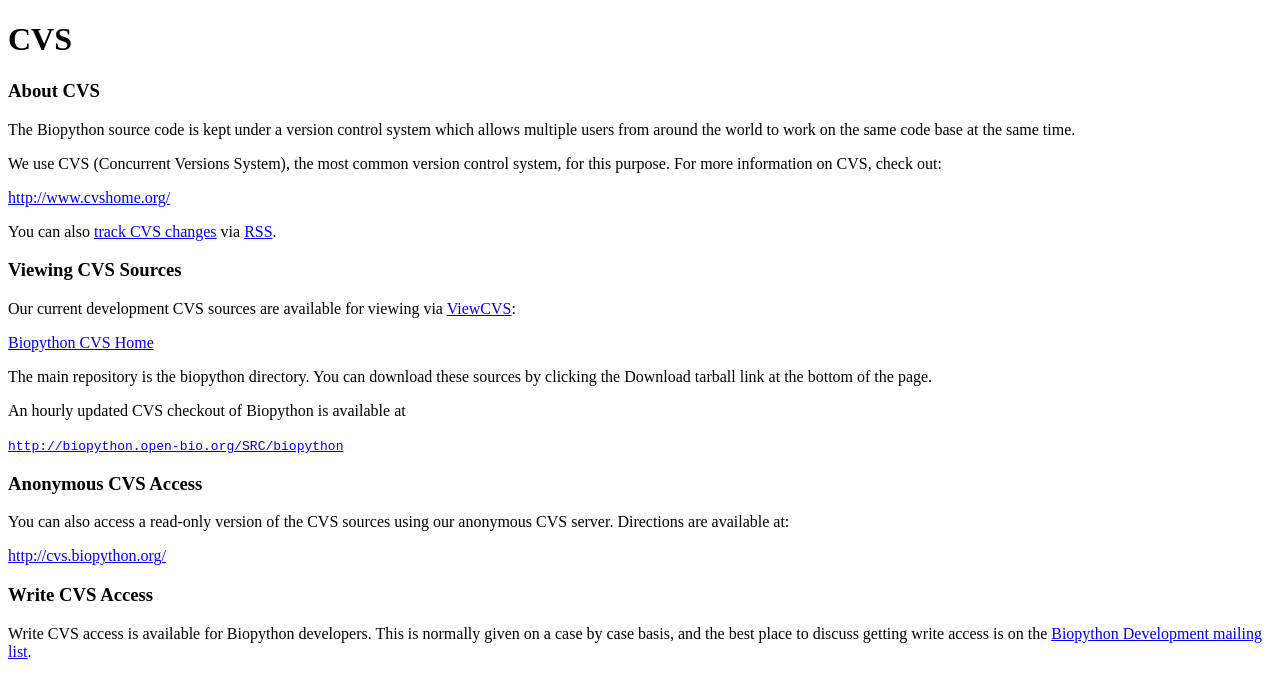
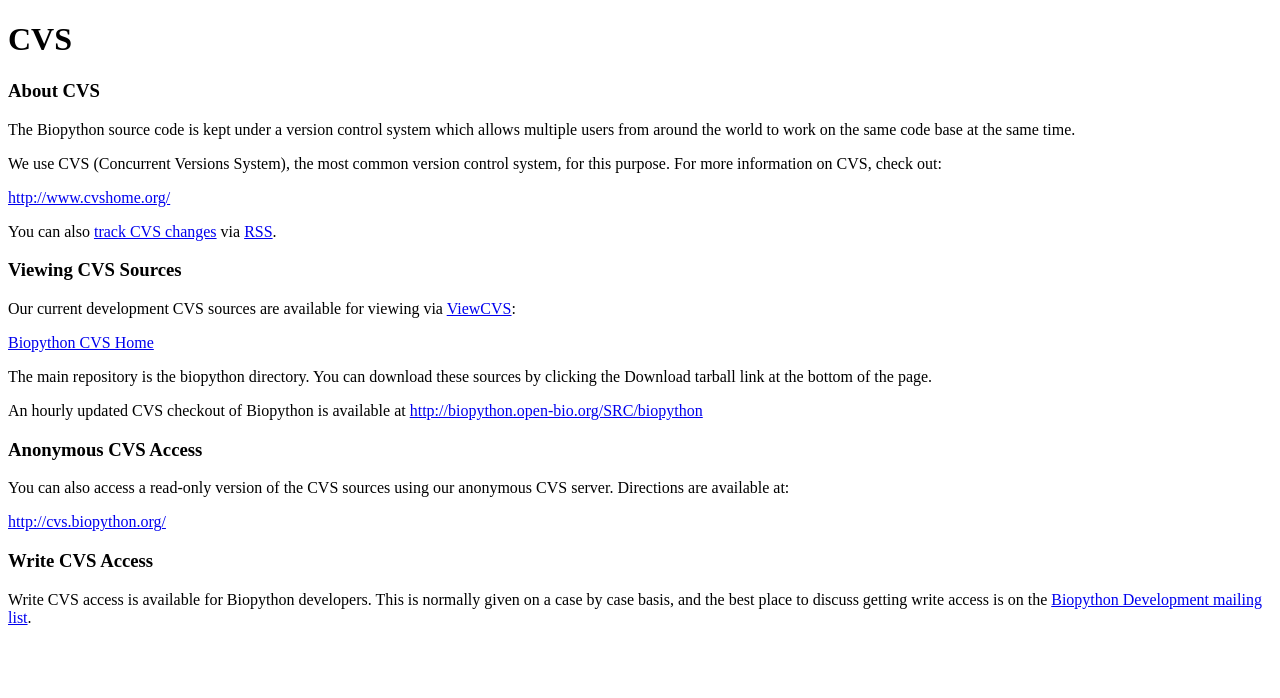
Before and after one commit to biopython/biopython.github.io, a Jekyll site: the page built from wiki/CVS.md, in a window 1280 px wide. Shown: the top 698 px of the page. Built offline with Jekyll 4.4.1, drawn with Linux system fonts in a browser that asks for light colours.

Commit message:
/* Viewing CVS Sources */

```diff
--- a/wiki/CVS.md
+++ b/wiki/CVS.md
@@ -30,8 +30,7 @@ The main repository is the biopython directory. You can download these
 sources by clicking the Download tarball link at the bottom of the page.
 
 An hourly updated CVS checkout of Biopython is available at
-
-[`http://biopython.open-bio.org/SRC/biopython`](http://biopython.open-bio.org/SRC/biopython)
+<http://biopython.open-bio.org/SRC/biopython>
 
 ### Anonymous CVS Access
 
```
Also changed, not shown: 1 other file.
